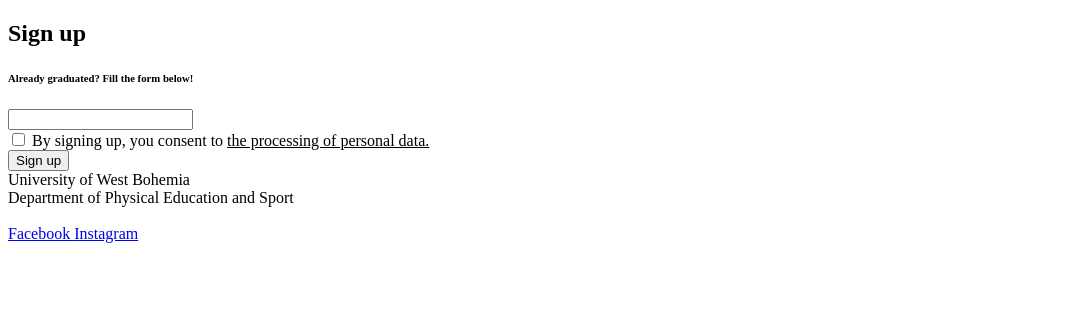
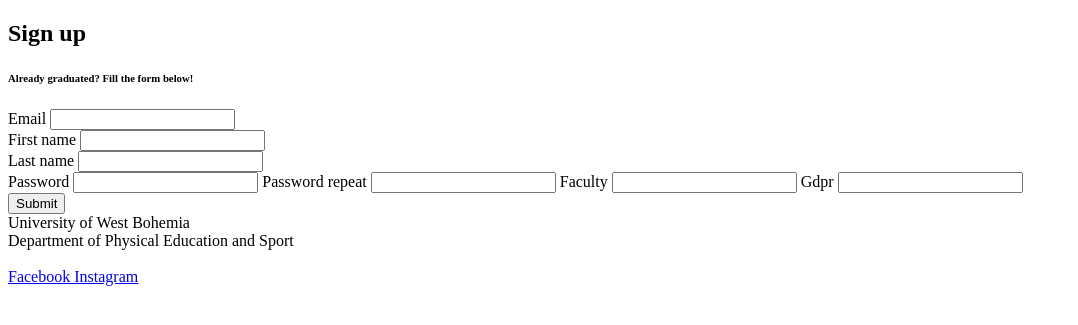
Before and after one commit to Bleksak/vytrvalec-server, a Symfony app: template templates/user/register.html.twig in a window 1280 px wide. Shown: the part 117-442 px from the top of the page, without its empty margins (0-1078 px from the left). Run offline with Twig, Linux system fonts and the light colour scheme; the template is opened without the code that fills it, so the values that code supplies are empty; form fields are guessed from the names that the template uses; some libraries are stand-ins or nearby versions.

Commit message:
add registration form

```diff
--- a/assets/app.js
+++ b/assets/app.js
@@ -9,9 +9,12 @@
 const $ = require('jquery');
 
 import './styles/global.scss';
-require('bootstrap');
+const bootstrap = require('bootstrap');
 
 import './styles/app.css';
 
+let gdpr = document.getElementById("gdpr");
+let tooltip = new bootstrap.Tooltip(gdpr, {animation: true})
+
 // start the Stimulus application
 import './bootstrap';
--- a/src/Controller/UserController.php
+++ b/src/Controller/UserController.php
@@ -18,8 +18,7 @@ class UserController extends AbstractController
             return $this->redirectToRoute('home');
         }
 
-        $user = new User();
-        $form = $this->createForm(RegistrationFormType::class, $user);
+        $form = $this->createForm(RegistrationFormType::class);
 
         $form->handleRequest($request);
         if($form->isSubmitted() && $form->isValid()) {
--- a/templates/user/register.html.twig
+++ b/templates/user/register.html.twig
@@ -3,7 +3,7 @@
 {% block body %}
 
 <div class="register">
-    <h2 class="form-header">{{ 'sign_up'|trans }}</h2>
+    <h2 class="form-header text-center">{{ 'sign_up'|trans }}</h2>
 
     {# <form class="black-form middle" method="post" action="{% provider_login_url 'google' %}">
         {% csrf_token %}
@@ -12,7 +12,7 @@
 
 
     {{ form_start(form, {'attr': {'class': 'black-form'}}) }}
-        <h6>{{ 'sign_up_graduated'|trans }}</h6>
+        <h6 class="text-center">{{ 'sign_up_graduated'|trans }}</h6>
         {# {% for field, errors in form.errors.items %}
             {% for error in errors %}
                 <p class="error">{{ error }}</p>
@@ -23,24 +23,54 @@
 			<span class="success">{% trans 'RegistrationOk' %}</span>
 		{% endif %}  #}
 
-        <div class="row">
-            <div class="col-md-6">
-                {{ form_widget(form.email) }}
+        {% if form_errors(form)|length != 0%}
+        <div class="text-center">{{ 'register_form_error'|trans }}</div>
+        <div class="d-flex justify-content-center">
+            {{ form_errors(form) }}
+        </div>
+        {% endif %}
+
+        {{ form_label(form.email) }}
+        {{ form_errors(form.email) }}
+        {{ form_widget(form.email) }}
+
+        <div class="d-flex gap-3">
+            <div>
+                {{ form_label(form.first_name) }}
+                {{ form_errors(form.first_name) }}
+                {{ form_widget(form.first_name) }}
             </div>
-            <div class="col-md-6">
 
+            <div>
+                {{ form_label(form.last_name) }}
+                {{ form_errors(form.first_name) }}
+                {{ form_widget(form.last_name) }}
             </div>
         </div>
 
-        <div>
-            <input type="checkbox" class="form-check-input" id="exampleCheck1" required>
-            <span>{{ 'gdpr'|trans }}</span>
-            <a data-bs-toggle="tooltip" data-bs-placement="top" id="gdpr" title="{{ 'gdpr_tooltip'|trans }}">
-                <u>{{ 'gdpr_link'|trans }}</u>
-            </a>
-            {# <script src="{% static 'js/gdpr.js' %}"></script> #}
+        {{ form_label(form.password) }}
+        {{ form_errors(form.password) }}
+        {{ form_widget(form.password) }}
+
+        {{ form_label(form.password_repeat) }}
+        {# {{ form_errors(form.password_repeat) }} #}
+        {% for error in form_errors(form.password_repeat) %}
+            <div>{{ error.message }}</div>
+        {% endfor %}
+        {{ form_widget(form.password_repeat) }}
+
+        {{ form_label(form.faculty) }}
+        {{ form_errors(form.faculty) }}
+        {{ form_widget(form.faculty) }}
+
+        {{ form_label(form.gdpr) }}
+        {{ form_errors(form.gdpr) }}
+        {{ form_widget(form.gdpr) }}
+
+        <div class="d-flex justify-content-center">
+            {{ form_widget(form.submit) }}
         </div>
-        <input type="submit" class="btn btn-primary" value="{{ 'sign_up'|trans }}">
+
     {{ form_end(form) }}
 </div>
 
--- a/translations/messages.en.yaml
+++ b/translations/messages.en.yaml
@@ -64,6 +64,16 @@ gdpr_tooltip: 'The infomration you enter will be used to create a user profile.
 
 registration_ok: 'Successfully registered. You can log in now.'
 
+email: 'E-mail'
+first_name: 'First name'
+last_name: 'Last name'
+password: 'Password'
+password_repeat: 'Repeat password'
+faculty: 'Faculty'
+gdpr_label: 'By signing up, you consent to the processing of personal data.'
+empty_field: '---'
+register_form_error: 'There have been some problems with your registration:'
+
 # msgid "season_start_label"
 # msgstr "Season start"
 
--- /dev/null
+++ b/translations/validators.en.yaml
@@ -0,0 +1 @@
+passwords_do_not_match: 'Passwords do not match'
```
Also changed, not shown: assets/styles/app.css (+3 -11 lines), src/Form/RegistrationFormType.php (+97 -1 lines).
